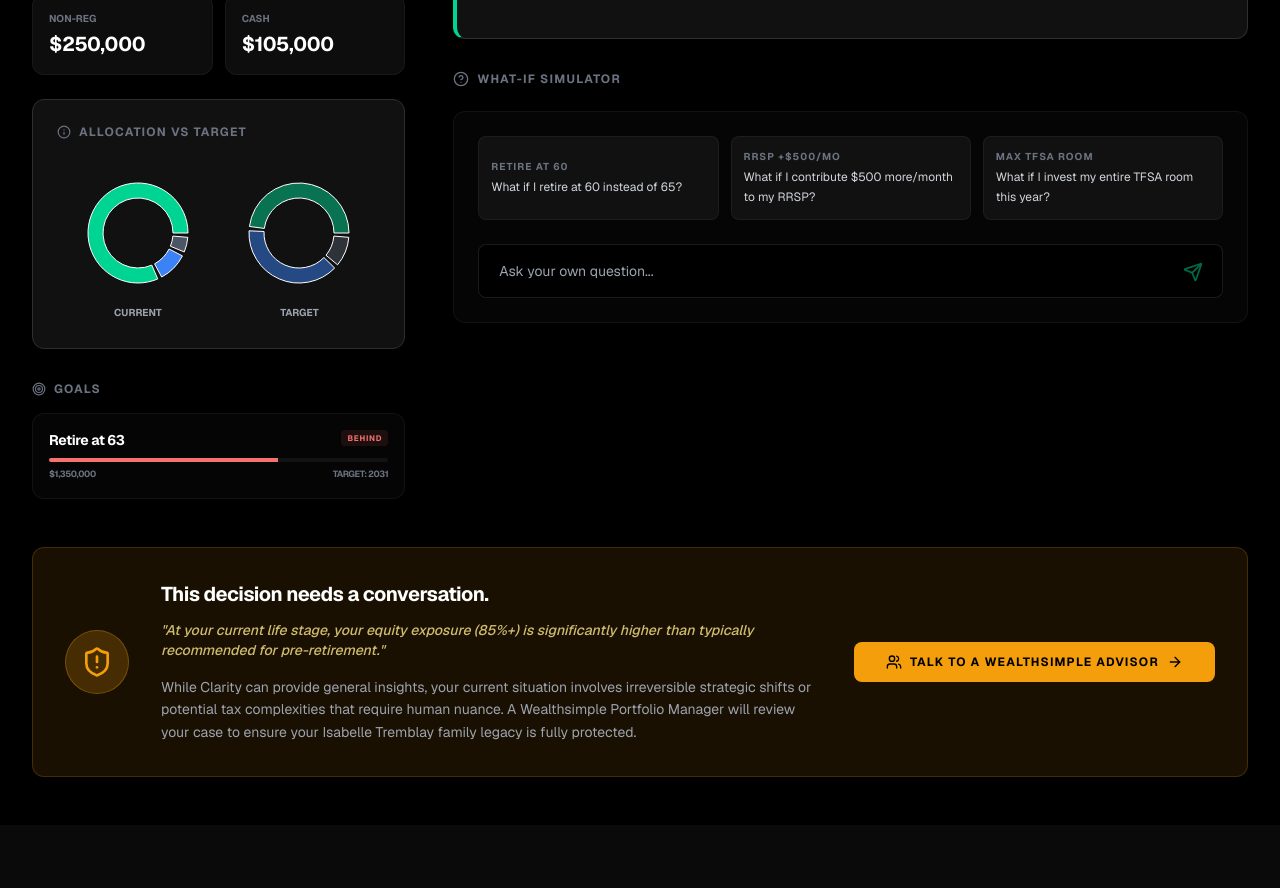
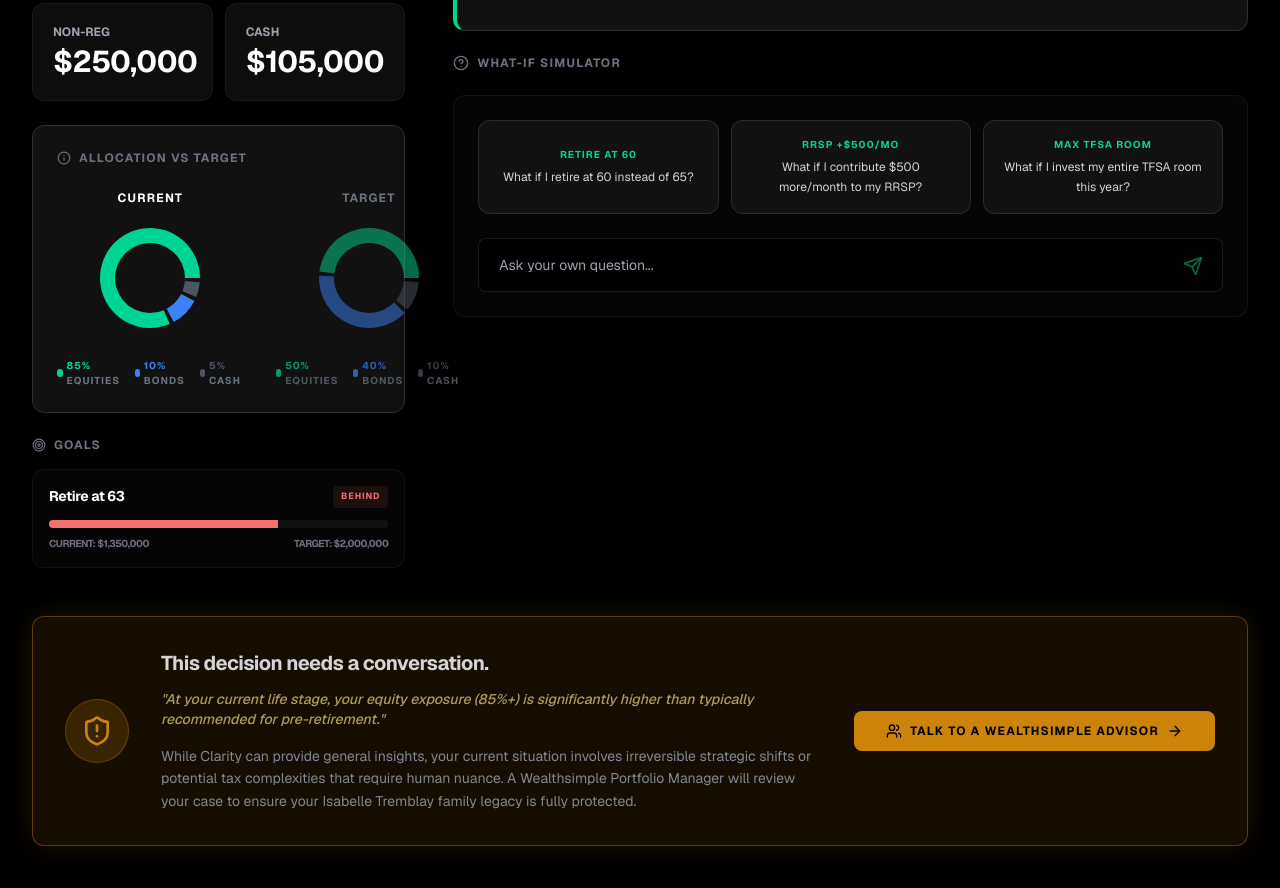
Before and after one commit to anes-ui/clarity, a Next.js app: page /dashboard/isabelle-tremblay in a window 1280 px wide. Shown: the part 540-1428 px from the top of the page. Before the commit the page ends 1365 px from the top, so only its background shows below. Built offline with nearby package versions, Linux system fonts and the light colour scheme.

Commit message:
UI Polish for 2-Minute Demo and Lint Fixes

```diff
--- a/app/dashboard/[userId]/page.tsx
+++ b/app/dashboard/[userId]/page.tsx
@@ -1,4 +1,5 @@
 import { getUserById } from "@/lib/users";
+import Link from "next/link";
 import { runFullAnalysis } from "@/lib/analyzer";
 import { notFound } from "next/navigation";
 import PortfolioSnapshot from "@/components/PortfolioSnapshot";
@@ -20,11 +21,13 @@
             <nav className="border-b border-white/5 bg-black/60 backdrop-blur-md sticky top-0 z-50">
                 <div className="max-w-[1600px] mx-auto px-8 h-16 flex items-center justify-between">
                     <div className="flex items-center gap-3">
-                        <svg width="24" height="24" viewBox="0 0 40 40" fill="none" xmlns="http://www.w3.org/2000/svg">
-                            <rect width="40" height="40" rx="8" fill="#00d492" />
-                            <path d="M12 28V12H16L20 18L24 12H28V28" stroke="black" strokeWidth="3" strokeLinecap="round" strokeLinejoin="round" />
-                        </svg>
-                        <span className="font-bold text-lg tracking-tight">Wealthsimple Clarity</span>
+                        <Link href="/" className="flex items-center gap-3 hover:opacity-80 transition-opacity">
+                            <svg width="24" height="24" viewBox="0 0 40 40" fill="none" xmlns="http://www.w3.org/2000/svg">
+                                <rect width="40" height="40" rx="8" fill="#00d492" />
+                                <path d="M12 28V12H16L20 18L24 12H28V28" stroke="black" strokeWidth="3" strokeLinecap="round" strokeLinejoin="round" />
+                            </svg>
+                            <span className="font-bold text-lg tracking-tight">Wealthsimple Clarity</span>
+                        </Link>
                         <span className="ml-2 px-1.5 py-0.5 rounded border border-white/10 bg-white/5 text-[9px] font-bold uppercase tracking-widest text-[#00d492]">Demo Mode</span>
                     </div>
                     <div className="flex items-center gap-4 text-xs font-semibold uppercase tracking-widest text-gray-500">
@@ -37,7 +40,7 @@
                 <div className="grid grid-cols-1 lg:grid-cols-12 gap-12">
 
                     {/* LEFT COLUMN: User Context & Portfolio */}
-                    <div className="lg:col-span-4 space-y-8">
+                    <div className="lg:col-span-4 space-y-6">
                         <header className="space-y-6">
                             <div className="flex items-start justify-between">
                                 <div>
@@ -77,7 +80,7 @@
                     </div>
 
                     {/* RIGHT COLUMN: Advisory & Intelligence */}
-                    <div className="lg:col-span-8 space-y-8">
+                    <div className="lg:col-span-8 space-y-6">
                         <div className="flex items-center justify-between mb-4">
                             <h3 className="text-xl font-semibold flex items-center gap-2">
                                 <TrendingUp size={20} className="text-[#00d492]" />
--- a/app/page.tsx
+++ b/app/page.tsx
@@ -21,7 +21,7 @@
               <span className="premium-gradient-text">Fully understood.</span>
             </h1>
             <p className="text-lg text-gray-500 max-w-xl mx-auto font-medium leading-relaxed">
-              AI-native financial guidance built for Wealthsimple's 3 million members.
+              AI-native financial guidance built for Wealthsimple&apos;s 3 million members.
             </p>
           </div>
         </div>
--- a/components/AdvisorySession.tsx
+++ b/components/AdvisorySession.tsx
@@ -44,7 +44,7 @@
                 if (done) break;
                 setAdvice(prev => prev + decoder.decode(value));
             }
-        } catch (err) {
+        } catch {
             setError("Clarity is currently unavailable. Please try again.");
         } finally {
             setIsLoading(false);
@@ -79,7 +79,7 @@
                             <div className="w-8 h-8 rounded bg-[#00d492] flex items-center justify-center text-black shrink-0">
                                 <Bot size={18} />
                             </div>
-                            <div className="flex-1 text-sm leading-relaxed text-gray-200 space-y-4 prose prose-invert">
+                            <div className="flex-1 text-base leading-relaxed text-gray-200 space-y-4 prose prose-invert max-w-none">
                                 {advice.split('\n').map((line, i) => {
                                     if (line.startsWith('##')) {
                                         return <h3 key={i} className="text-lg font-bold text-white pt-4 pb-2 border-b border-white/10 uppercase tracking-widest text-[#00d492]">{line.replace('## ', '')}</h3>
--- a/components/EscalationCard.tsx
+++ b/components/EscalationCard.tsx
@@ -8,7 +8,7 @@
     userName: string;
 }) {
     return (
-        <div className="ws-card bg-amber-500/10 border border-amber-500/20 p-8 flex flex-col md:flex-row items-center gap-8">
+        <div className="ws-card bg-amber-500/10 border border-amber-500/40 p-8 flex flex-col md:flex-row items-center gap-8 shadow-[0_0_30px_rgba(245,158,11,0.15)] animate-pulse relative overflow-hidden">
             <div className="w-16 h-16 bg-amber-500/20 rounded-full flex items-center justify-center text-amber-500 shrink-0 border border-amber-500/30">
                 <ShieldAlert size={32} />
             </div>
@@ -16,7 +16,7 @@
             <div className="flex-1 space-y-3 text-center md:text-left">
                 <h4 className="text-xl font-bold text-white tracking-tight">This decision needs a conversation.</h4>
                 <div className="space-y-4">
-                    <p className="text-amber-200/80 text-sm font-medium italic">"{reason}"</p>
+                    <p className="text-amber-200/80 text-sm font-medium italic">&quot;{reason}&quot;</p>
                     <p className="text-gray-400 text-sm max-w-2xl leading-relaxed">
                         While Clarity can provide general insights, your current situation involves irreversible strategic shifts or potential tax complexities that require human nuance. A Wealthsimple Portfolio Manager will review your case to ensure your {userName} family legacy is fully protected.
                     </p>
--- a/components/GoalTracker.tsx
+++ b/components/GoalTracker.tsx
@@ -28,23 +28,23 @@
 
                     return (
                         <div key={goal.id} className="ws-card p-4 bg-white/[0.02] border-white/5">
-                            <div className="flex justify-between items-start mb-2">
+                            <div className="flex justify-between items-start mb-3">
                                 <h4 className="font-bold text-sm tracking-tight">{goal.name}</h4>
-                                <span className={`text-[8px] uppercase tracking-widest font-bold px-1.5 py-0.5 rounded ${statusColor}`}>
+                                <span className={`text-[9px] uppercase tracking-widest font-bold px-2 py-1 rounded ${statusColor}`}>
                                     {statusLabel}
                                 </span>
                             </div>
 
-                            <div className="space-y-1.5">
-                                <div className="h-1 w-full bg-white/5 rounded-full overflow-hidden">
+                            <div className="space-y-2">
+                                <div className="h-2 w-full bg-white/5 rounded-full overflow-hidden">
                                     <div
                                         className={`h-full ${statusLabel === "Behind" ? "bg-red-400" : statusLabel === "At Risk" ? "bg-amber-400" : "bg-[#00d492]"}`}
                                         style={{ width: `${Math.min(progress, 100)}%` }}
                                     />
                                 </div>
-                                <div className="flex justify-between text-[9px] font-bold text-gray-500 uppercase tracking-tighter">
-                                    <span>${goal.currentAmount.toLocaleString()}</span>
-                                    <span>Target: {new Date(goal.targetDate).getFullYear()}</span>
+                                <div className="flex justify-between text-[10px] font-bold text-gray-500 uppercase tracking-tighter">
+                                    <span>Current: ${goal.currentAmount.toLocaleString()}</span>
+                                    <span>Target: ${goal.targetAmount.toLocaleString()}</span>
                                 </div>
                             </div>
                         </div>
--- a/components/PortfolioSnapshot.tsx
+++ b/components/PortfolioSnapshot.tsx
@@ -2,8 +2,8 @@
 
 import { WealthsimpleUser } from "@/lib/users";
 import { AnalysisReport } from "@/lib/analyzer";
-import { Wallet, Info, Lightbulb } from "lucide-react";
-import { PieChart, Pie, Cell, ResponsiveContainer, Tooltip } from "recharts";
+import { Info, Lightbulb } from "lucide-react";
+import { PieChart, Pie, Cell, ResponsiveContainer } from "recharts";
 
 export default function PortfolioSnapshot({
     user,
@@ -16,7 +16,7 @@
         { label: "TFSA", value: user.accounts.tfsa.balance, room: user.accounts.tfsa.contributionRoom, key: "TFSA Optimization" },
         { label: "RRSP", value: user.accounts.rrsp.balance, room: user.accounts.rrsp.contributionRoom, key: "RRSP Optimization" },
         { label: "Non-Reg", value: user.accounts.nonReg.balance, key: null },
-        { label: "Cash", value: user.accounts.cashSavings.balance, key: "Emergency Fund" },
+        { label: "Cash", value: user.accounts.cashSavings.balance, key: null },
     ];
 
     const currentData = [
@@ -39,13 +39,18 @@
                     const hasBigGap = gap && (gap.priority === "high" || gap.priority === "critical");
 
                     return (
-                        <div key={acc.label} className={`ws-card p-4 bg-white/5 border ${hasBigGap ? 'border-amber-500/30' : 'border-white/5'}`}>
-                            <p className="text-[10px] font-bold uppercase text-gray-500 mb-1">{acc.label}</p>
-                            <p className="text-xl font-bold tracking-tight">${acc.value.toLocaleString()}</p>
+                        <div key={acc.label} className={`ws-card p-5 bg-white/5 border ${hasBigGap ? 'border-amber-500/50 bg-amber-500/5' : 'border-white/5'}`}>
+                            <p className="text-xs font-bold uppercase text-gray-400 mb-1">{acc.label}</p>
+                            <p className="text-3xl font-bold tracking-tight">${acc.value.toLocaleString()}</p>
                             {hasBigGap && (
-                                <div className="flex items-center gap-1.5 mt-2 text-[10px] text-amber-400 font-bold bg-amber-400/10 px-2 py-1 rounded">
-                                    <Lightbulb size={12} />
-                                    <span>${acc.room?.toLocaleString()} room</span>
+                                <div className="mt-3 flex flex-col gap-1.5">
+                                    <div className="inline-flex w-fit items-center gap-1.5 text-xs text-amber-400 font-bold bg-amber-400/20 px-2 py-1 rounded">
+                                        <Lightbulb size={14} />
+                                        <span>${acc.room?.toLocaleString()} unused room</span>
+                                    </div>
+                                    <span className="text-[10px] text-amber-500/80 font-medium uppercase tracking-widest pl-1">
+                                        ↳ {acc.label === "RRSP" ? "Maximize tax refund" : "Shield growth from tax"}
+                                    </span>
                                 </div>
                             )}
                         </div>
@@ -58,9 +63,11 @@
                     <Info size={14} /> Allocation vs Target
                 </h4>
 
-                <div className="flex items-center justify-around h-40">
-                    <div className="text-center">
-                        <div className="h-32 w-32 mx-auto">
+                <div className="flex flex-col md:flex-row items-center justify-around gap-8">
+                    {/* Current Allocation */}
+                    <div className="flex flex-col items-center">
+                        <p className="text-xs uppercase font-bold text-white mb-2 tracking-widest">Current</p>
+                        <div className="h-32 w-32 relative">
                             <ResponsiveContainer width="100%" height="100%">
                                 <PieChart>
                                     <Pie
@@ -69,20 +76,29 @@
                                         outerRadius={50}
                                         paddingAngle={5}
                                         dataKey="value"
+                                        stroke="none"
                                     >
                                         {currentData.map((entry, index) => (
                                             <Cell key={`cell-${index}`} fill={entry.color} />
                                         ))}
                                     </Pie>
-                                    <Tooltip />
                                 </PieChart>
                             </ResponsiveContainer>
                         </div>
-                        <p className="text-[10px] uppercase font-bold text-gray-400 mt-2">Current</p>
+                        <div className="mt-4 flex gap-3 text-[10px] font-bold uppercase tracking-widest">
+                            {currentData.map(d => (
+                                <div key={d.name} className="flex items-center gap-1">
+                                    <div className="w-2 h-2 rounded-full" style={{ backgroundColor: d.color }} />
+                                    <span style={{ color: d.color }}>{d.value}% <span className="text-gray-500">{d.name}</span></span>
+                                </div>
+                            ))}
+                        </div>
                     </div>
 
-                    <div className="text-center">
-                        <div className="h-32 w-32 mx-auto">
+                    {/* Target Allocation */}
+                    <div className="flex flex-col items-center">
+                        <p className="text-xs uppercase font-bold text-gray-500 mb-2 tracking-widest">Target</p>
+                        <div className="h-32 w-32 relative">
                             <ResponsiveContainer width="100%" height="100%">
                                 <PieChart>
                                     <Pie
@@ -91,16 +107,23 @@
                                         outerRadius={50}
                                         paddingAngle={5}
                                         dataKey="value"
+                                        stroke="none"
                                     >
                                         {targetData.map((entry, index) => (
                                             <Cell key={`cell-${index}`} fill={entry.color} />
                                         ))}
                                     </Pie>
-                                    <Tooltip />
                                 </PieChart>
                             </ResponsiveContainer>
                         </div>
-                        <p className="text-[10px] uppercase font-bold text-gray-400 mt-2">Target</p>
+                        <div className="mt-4 flex gap-3 text-[10px] font-bold uppercase tracking-widest opacity-70">
+                            {targetData.map(d => (
+                                <div key={d.name} className="flex items-center gap-1">
+                                    <div className="w-2 h-2 rounded-full" style={{ backgroundColor: d.color.replace('80', '') }} />
+                                    <span style={{ color: d.color.replace('80', '') }}>{d.value}% <span className="text-gray-500">{d.name}</span></span>
+                                </div>
+                            ))}
+                        </div>
                     </div>
                 </div>
             </div>
--- a/components/ScenarioExplorer.tsx
+++ b/components/ScenarioExplorer.tsx
@@ -33,7 +33,7 @@
                 if (done) break;
                 setAnswer(prev => prev + decoder.decode(value));
             }
-        } catch (err) {
+        } catch {
             setAnswer("Could not run scenario exploration.");
         } finally {
             setLoading(false);
@@ -53,9 +53,9 @@
                             key={p.label}
                             onClick={() => runScenario(p.prompt)}
                             disabled={loading}
-                            className="p-3 text-left bg-white/5 border border-white/5 rounded-lg hover:border-[#00d492]/50 transition-all group disabled:opacity-50"
+                            className="px-4 py-4 text-center bg-white/5 border border-white/10 rounded-xl hover:border-[#00d492]/50 hover:bg-[#00d492]/5 transition-all group disabled:opacity-50"
                         >
-                            <p className="text-[10px] font-bold text-gray-500 uppercase tracking-widest mb-1">{p.label}</p>
+                            <p className="text-[10px] font-bold text-[#00d492] uppercase tracking-widest mb-1.5">{p.label}</p>
                             <p className="text-xs text-gray-300 group-hover:text-white transition-colors line-clamp-2 leading-relaxed">
                                 {p.prompt}
                             </p>
--- a/lib/analyzer.ts
+++ b/lib/analyzer.ts
@@ -96,7 +96,6 @@
 
 export function analyzeGoalHealth(user: WealthsimpleUser): GapResult[] {
     return user.goals.map(goal => {
-        const remainingAmount = goal.targetAmount - goal.currentAmount;
         const shortfall = goal.requiredMonthlyContribution - goal.monthlyContribution;
         const shortfallPercent = (shortfall / goal.requiredMonthlyContribution) * 100;
 
--- a/lib/users.ts
+++ b/lib/users.ts
@@ -36,11 +36,11 @@
         name: "Sofia Chen",
         age: 29,
         province: "Ontario",
-        income: 105000,
+        income: 130000,
         lifeStage: "young-professional",
         accounts: {
             tfsa: { balance: 112000, contributionRoom: 0, ytdContributed: 7000 },
-            rrsp: { balance: 0, contributionRoom: 48000, ytdContributed: 0 },
+            rrsp: { balance: 0, contributionRoom: 25000, ytdContributed: 0 },
             nonReg: { balance: 0 },
             cashSavings: { balance: 22000 }
         },
@@ -88,7 +88,7 @@
                 id: "education-fund",
                 name: "Kids Education",
                 targetAmount: 100000,
-                currentAmount: 15000,
+                currentAmount: 0,
                 targetDate: "2035-09-01",
                 monthlyContribution: 400,
                 requiredMonthlyContribution: 550
@@ -109,7 +109,7 @@
     {
         id: "isabelle-tremblay",
         name: "Isabelle Tremblay",
-        age: 57,
+        age: 58,
         province: "Quebec",
         income: 180000,
         lifeStage: "pre-retirement",
```
